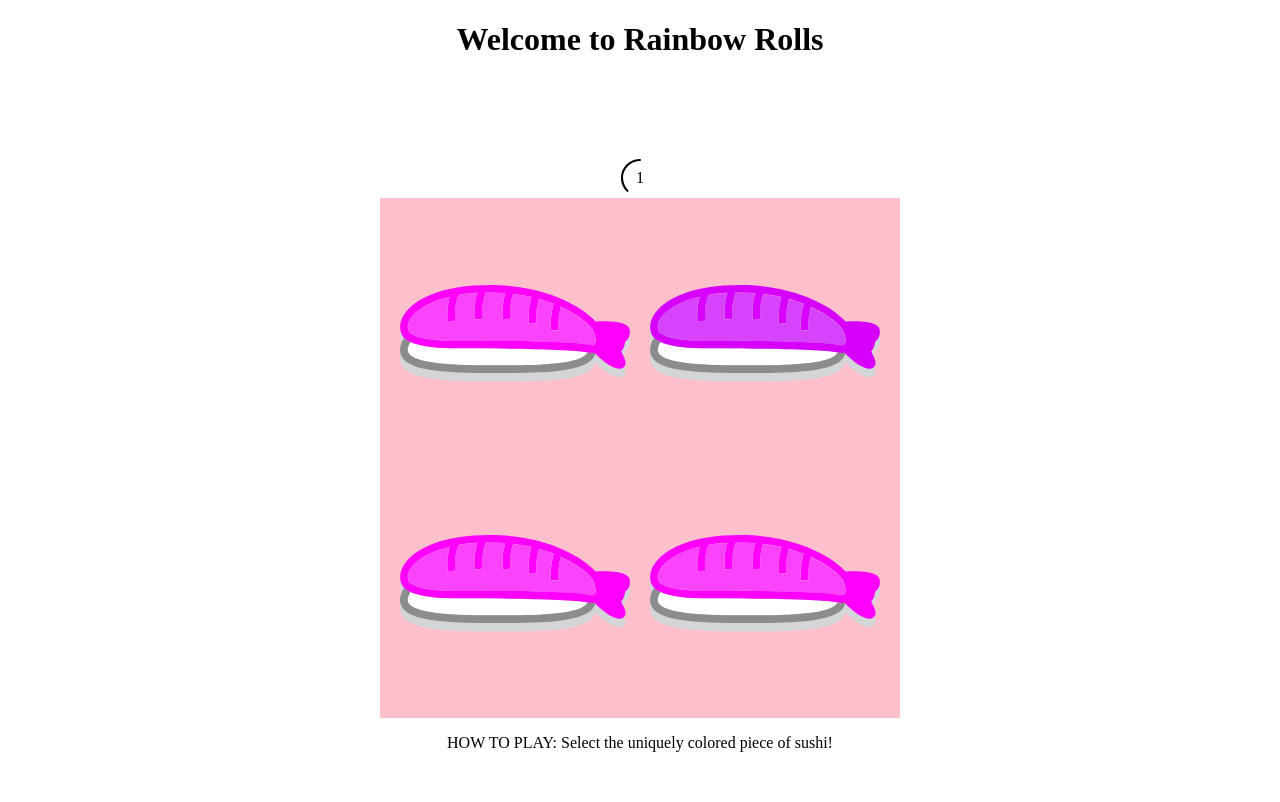
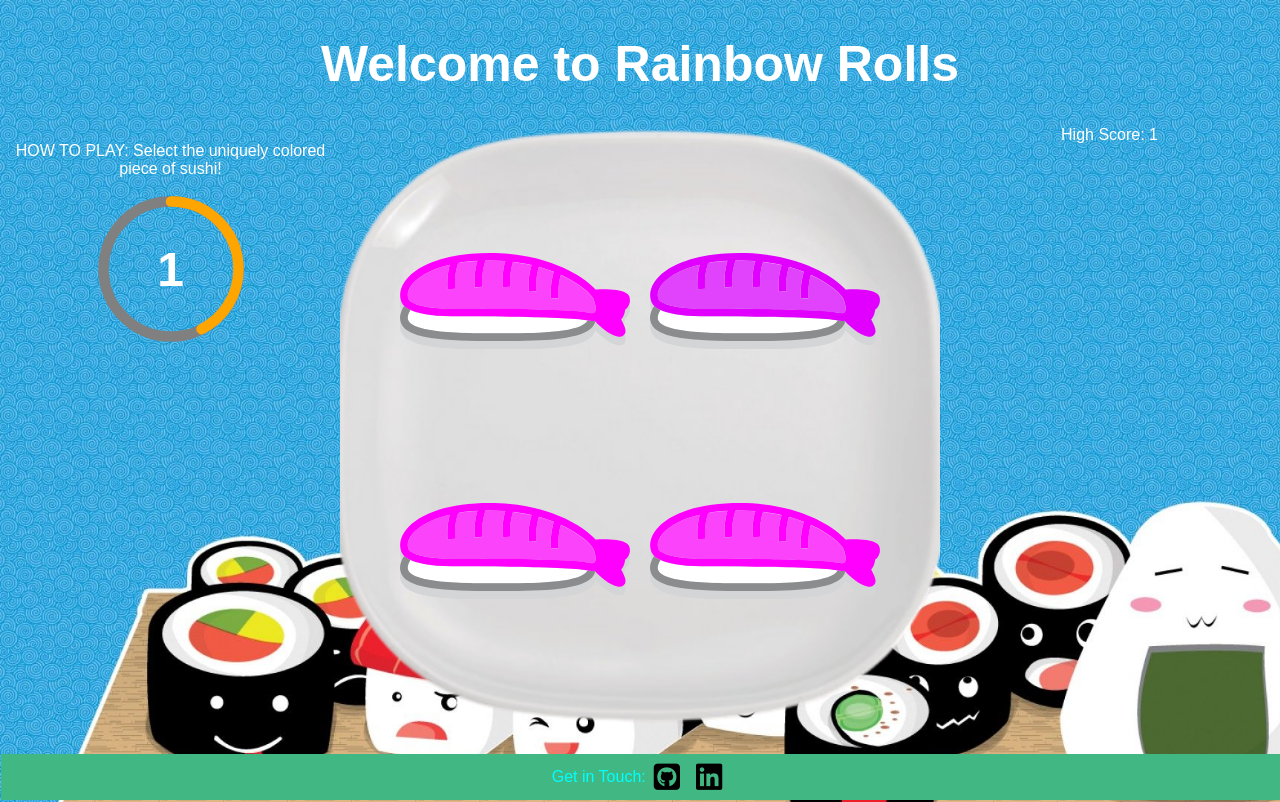
Before and after one commit to epark-godaddy/RainbowRolls, a website built with webpack: page index.html in a window 1280 px wide. Built offline with nearby package versions, Linux system fonts and the light colour scheme.

Commit message:
Fixes layout

```diff
--- a/index.html
+++ b/index.html
@@ -2,12 +2,61 @@
 <html>
   <head>
     <title>Rainbow Rolls</title>
+    <script
+      src="https://kit.fontawesome.com/9155bfe459.js"
+      crossorigin="anonymous"
+    ></script>
     <script src="./dist/main.js"></script>
     <style>
+      body {
+        margin: 0;
+      }
+      .main-body {
+        display: flex;
+      }
       h1,
-      .instr {
+      #base-timer-label {
         text-align: center;
         width: 100%;
+        font-family: Marker Felt, fantasy;
+        color: white;
+        font-weight: bold;
+      }
+
+      h1 {
+        font-size: 50px;
+      }
+      .instr,
+      #high-score {
+        text-align: center;
+        width: 100%;
+        font-family: Marker Felt, fantasy;
+        color: white;
+      }
+      #high-score,
+      .first-panel {
+        flex: 10;
+      }
+      h1 {
+        font-family: Marker Felt, fantasy;
+      }
+      .body-container {
+        background-image: url("./dist/images/sushiboard.png");
+        background-size: cover;
+        height: 100vh;
+        margin: 0;
+        padding: 1px;
+      }
+
+      .plate {
+        background-image: url("./dist/images/whiteplate.png");
+        background-position: center;
+        background-size: cover;
+        width: 600px;
+        height: 600px;
+        display: flex;
+        justify-content: center;
+        align-items: center;
       }
       #board {
         display: flex;
@@ -19,7 +68,7 @@
       .grid {
         width: 500px;
         height: 500px;
-        background-color: pink;
+        background-color: transparent;
         display: flex;
         justify-content: stretch;
         flex-direction: column;
@@ -45,59 +94,125 @@
         align-items: stretch;
         flex: 1;
       }
-
       #countdown {
+        display: flex;
+        justify-content: center;
+        margin-bottom: 20px;
+      }
+      .base-timer {
         position: relative;
-        margin: auto;
-        margin-top: 100px;
-        height: 40px;
-        width: 40px;
-        text-align: center;
+        width: 150px;
+        height: 150px;
       }
 
-      .level-number {
-        color: black;
-        display: inline-block;
-        line-height: 40px;
+      .base-timer__svg {
+        transform: scaleX(-1);
       }
 
-      .clock {
-        position: absolute;
-        top: 0;
-        right: 0;
-        width: 40px;
-        height: 40px;
-        transform: rotateY(-180deg) rotateZ(-90deg);
+      .base-timer__circle {
+        fill: none;
+        stroke: none;
       }
 
-      .clock circle {
-        stroke-dasharray: 113px;
-        stroke-dashoffset: 0px;
-        stroke-linecap: round;
-        stroke-width: 2px;
-        stroke: black;
-        fill: none;
-        animation: countdown 8s linear infinite forwards;
+      .base-timer__path-elapsed {
+        stroke-width: 7px;
+        stroke: grey;
       }
 
-      @keyframes countdown {
-        from {
-          stroke-dashoffset: 0px;
+      .base-timer__path-remaining {
+        stroke-width: 7px;
+        stroke-linecap: round;
+        transform: rotate(90deg);
+        transform-origin: center;
+        transition: 1s linear all;
+        fill-rule: nonzero;
+        stroke: currentColor;
       }
-        to {
-          stroke-dashoffset: 113px;
+
+      .base-timer__path-remaining.green {
+        color: rgb(65, 184, 131);
       }
+
+      .base-timer__path-remaining.orange {
+        color: orange;
+      }
+
+      .base-timer__path-remaining.red {
+        color: red;
+      }
+
+      .base-timer__label {
+        position: absolute;
+        width: 150px;
+        height: 150px;
+        top: 0;
+        display: flex;
+        align-items: center;
+        justify-content: center;
+        font-size: 48px;
+      }
+
+      footer {
+        background-color: rgb(65, 184, 131);
+        position: fixed;
+        bottom: 0;
+        width: 100%;
+      }
+      .contact-info {
+        display: flex;
+        align-items: center;
+        justify-content: center;
+      }
+      .contact-text {
+        text-align: center;
+        font-family: Marker Felt, fantasy;
+        color: aqua;
+      }
+
+      .contact-info label {
+        margin-right: 5px;
+      }
+
+      .fa-github-square {
+        font-size: 30px;
+        color: black;
+        margin: 8px;
+      }
+
+      .fa-linkedin {
+        font-size: 30px;
+        color: black;
+        margin: 8px;
       }
     </style>
   </head>
 
   <body>
+    <div class="body-container">
       <h1>Welcome to Rainbow Rolls</h1>
-    <div id="countdown"></div>
-    <div id="board"></div>
-
+      <div class="main-body">
+        <div class="first-panel">
           <p class="instr">
             HOW TO PLAY: Select the uniquely colored piece of sushi!
           </p>
+          <div id="countdown"></div>
+        </div>
+        <div class="board-container">
+          <div id="board"></div>
+        </div>
+        <div id="high-score"></div>
+      </div>
+      <footer>
+        <div class="contact-info">
+          <div class="contact-text">Get in Touch:</div>
+          <a href="https://github.com/ElishaPark" target="_blank"
+            ><i class="fab fa-github-square"></i
+          ></a>
+          <a href="https://www.linkedin.com/in/elishaspark/" target="_blank"
+            ><i class="fab fa-linkedin"></i
+          ></a>
+        </div>
+      </footer>
+    </div>
   </body>
 </html>
--- a/src/board.js
+++ b/src/board.js
@@ -94,7 +94,7 @@ class Board {
     const outline = this.colors[this.randomColorIdx][0];
     const fill = this.colors[this.randomColorIdx][1];
 
-    const colorChange = 40 - Math.floor(this.level / 4) * 2;
+    const colorChange = 30 - Math.floor(this.level / 4) * 2;
 
     const indexToChange = this.getHighestNumberIndex(outline);
     outline[indexToChange] = outline[indexToChange] - colorChange;
@@ -111,6 +111,10 @@ class Board {
     const grid = document.createElement("div");
     grid.className = "grid";
 
+    const plate = document.createElement("div");
+    plate.className = "plate";
+
+    plate.appendChild(grid);
     this.grid.forEach((row) => {
       const rowEle = document.createElement("div");
       rowEle.className = "row";
@@ -121,7 +125,7 @@ class Board {
       grid.appendChild(rowEle);
     });
 
-    document.getElementById("board").appendChild(grid);
+    document.getElementById("board").appendChild(plate);
   }
 }
 
--- a/src/game.js
+++ b/src/game.js
@@ -3,11 +3,13 @@ import Timer from "./timer";
 export default class Game {
   constructor() {
     document.addEventListener("success", () => this.loadGame());
-    document.addEventListener("failure", () => this.loseGame());
+    document.addEventListener("game over", () => this.loseGame());
     this.level = 0;
+    this.highScore = 0;
   }
-  onClick() {}
+
   loadGame() {
+    if (this.gameOver) return;
     const board = document.getElementById("board");
     if (board.hasChildNodes()) {
       board.removeChild(board.childNodes[0]);
@@ -18,7 +20,11 @@ export default class Game {
         countdown.removeChild(node);
       });
     }
+
     this.level += 1;
+    const highScore = document.getElementById("high-score");
+    if (this.level > this.highScore) this.highScore = this.level;
+    highScore.innerHTML = "High Score: " + this.highScore;
     this.board = new Board(this.level);
     this.board.render();
 
@@ -27,7 +33,15 @@ export default class Game {
   }
 
   loseGame() {
-    console.log("You Lost");
-    console.log(this.level - 1);
+    this.gameOver = true;
+    if (window.confirm("That wasn't correct! Try Again?")) {
+      this.restartGame();
+    }
+  }
+
+  restartGame() {
+    this.gameOver = false;
+    this.level = 0;
+    this.loadGame();
   }
 }
--- a/src/sushi.js
+++ b/src/sushi.js
@@ -6,11 +6,10 @@ class Sushi {
     this.onClick = this.onClick.bind(this);
   }
   onClick() {
-    console.log(this.special);
     if (this.special) {
       document.dispatchEvent(new Event("success"));
     } else {
-      document.dispatchEvent(new Event("failure"));
+      document.dispatchEvent(new Event("bad guess"));
     }
   }
 
--- a/src/timer.js
+++ b/src/timer.js
@@ -1,25 +1,114 @@
 class Timer {
   constructor(level) {
     this.level = level;
+    this.FULL_DASH_ARRAY = 283;
+    this.WARNING_THRESHOLD = 4;
+    this.ALERT_THRESHOLD = 2;
+
+    this.COLOR_CODES = {
+      info: {
+        color: "green",
+      },
+      warning: {
+        color: "orange",
+        threshold: this.WARNING_THRESHOLD,
+      },
+      alert: {
+        color: "red",
+        threshold: this.ALERT_THRESHOLD,
+      },
+    };
+
+    this.TIME_LIMIT = 8;
+    document.addEventListener("success", () => this.clearTime());
+    document.addEventListener("game over", () => this.clearTime());
+    document.addEventListener("bad guess", () => this.reduceTime());
+    this.penaltyTime = 0;
   }
+
+  reduceTime() {
+    this.penaltyTime += 1;
+  }
+
   render() {
-    const xmlns = "http://www.w3.org/2000/svg";
+    let timerInterval = null;
+    let remainingPathColor = this.COLOR_CODES.info.color;
+    document.getElementById("countdown").innerHTML = `
+    <div class="base-timer">
+      <svg class="base-timer__svg" viewBox="0 0 100 100" xmlns="http://www.w3.org/2000/svg">
+        <g class="base-timer__circle">
+          <circle class="base-timer__path-elapsed" cx="50" cy="50" r="45"></circle>
+          <path
+            id="base-timer-path-remaining"
+            stroke-dasharray="283"
+            class="base-timer__path-remaining ${remainingPathColor}"
+            d="
+              M 50, 50
+              m -45, 0
+              a 45,45 0 1,0 90,0
+              a 45,45 0 1,0 -90,0
+            "
+          ></path>
+        </g>
+      </svg>
+      <span id="base-timer-label" class="base-timer__label">${this.level}</span>
+    </div>
+    `;
+    this.startTimer();
+  }
 
-    const levelNumber = document.createElement("div");
-    levelNumber.className = "level-number";
-    levelNumber.textContent = this.level;
+  clearTime() {
+    clearInterval(this.timerInterval);
+  }
 
-    const clockSVG = document.createElementNS(xmlns, "svg");
-    clockSVG.setAttributeNS(null, "class", "clock");
+  startTimer() {
+    let timePassed = 0;
+    let timeLeft = this.TIME_LIMIT;
+    this.timerInterval = setInterval(() => {
+      timePassed = timePassed += 1;
+      timeLeft = Math.max(this.TIME_LIMIT - timePassed - this.penaltyTime, 0);
 
-    const circle = document.createElementNS(xmlns, "circle");
-    circle.setAttributeNS(null, "r", "18");
-    circle.setAttributeNS(null, "cx", "20");
-    circle.setAttributeNS(null, "cy", "20");
+      this.setCircleDasharray(timeLeft);
+      this.setRemainingPathColor(timeLeft);
 
-    clockSVG.appendChild(circle);
-    countdown.appendChild(levelNumber);
-    countdown.appendChild(clockSVG);
+      if (timeLeft === 0) {
+        this.clearTime();
+        setTimeout(() => document.dispatchEvent(new Event("game over")), 50);
+      }
+    }, 1000);
+  }
+
+  setRemainingPathColor(timeLeft) {
+    const { alert, warning, info } = this.COLOR_CODES;
+    if (timeLeft <= alert.threshold) {
+      document
+        .getElementById("base-timer-path-remaining")
+        .classList.remove(warning.color);
+      document
+        .getElementById("base-timer-path-remaining")
+        .classList.add(alert.color);
+    } else if (timeLeft <= warning.threshold) {
+      document
+        .getElementById("base-timer-path-remaining")
+        .classList.remove(info.color);
+      document
+        .getElementById("base-timer-path-remaining")
+        .classList.add(warning.color);
+    }
+  }
+
+  calculateTimeFraction(timeLeft) {
+    const rawTimeFraction = timeLeft / this.TIME_LIMIT; // 4 / 8
+    return rawTimeFraction - (1 / this.TIME_LIMIT) * (1 - rawTimeFraction); // 4/8 - 1 / 8 * 50
+  }
+
+  setCircleDasharray(timeLeft) {
+    const circleDasharray = `${(
+      this.calculateTimeFraction(timeLeft) * this.FULL_DASH_ARRAY
+    ).toFixed(0)} 283`;
+    document
+      .getElementById("base-timer-path-remaining")
+      .setAttribute("stroke-dasharray", circleDasharray);
   }
 }
 
```
Also changed, not shown: dist/images/1sushiboard.png (added), dist/images/sushiboard.png (added), dist/images/sushiboard123.png (added), dist/images/sushiboard1234.png (added), dist/images/sushiboard12345.png (added), dist/images/whiteplate.png (added), dist/main.js. Lines whose indentation alone changed are shown as unchanged.
